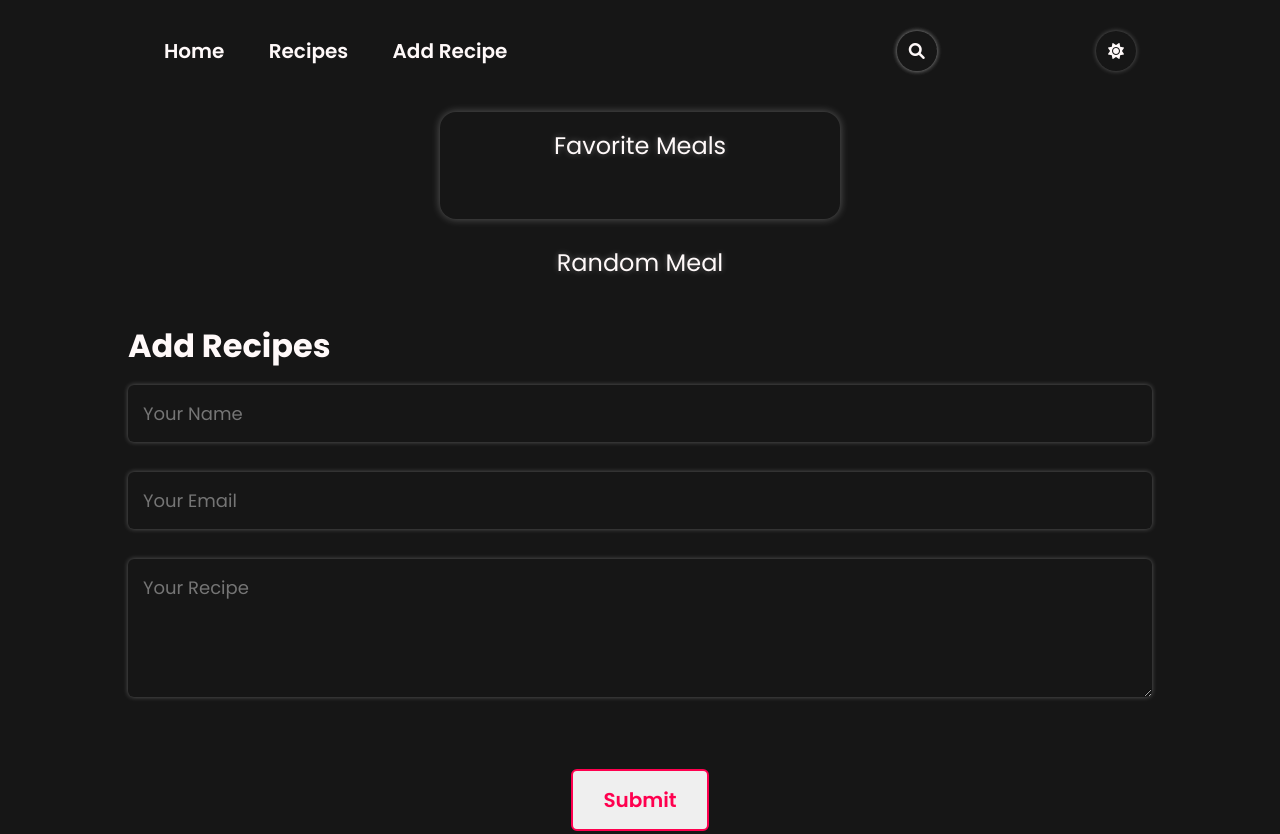
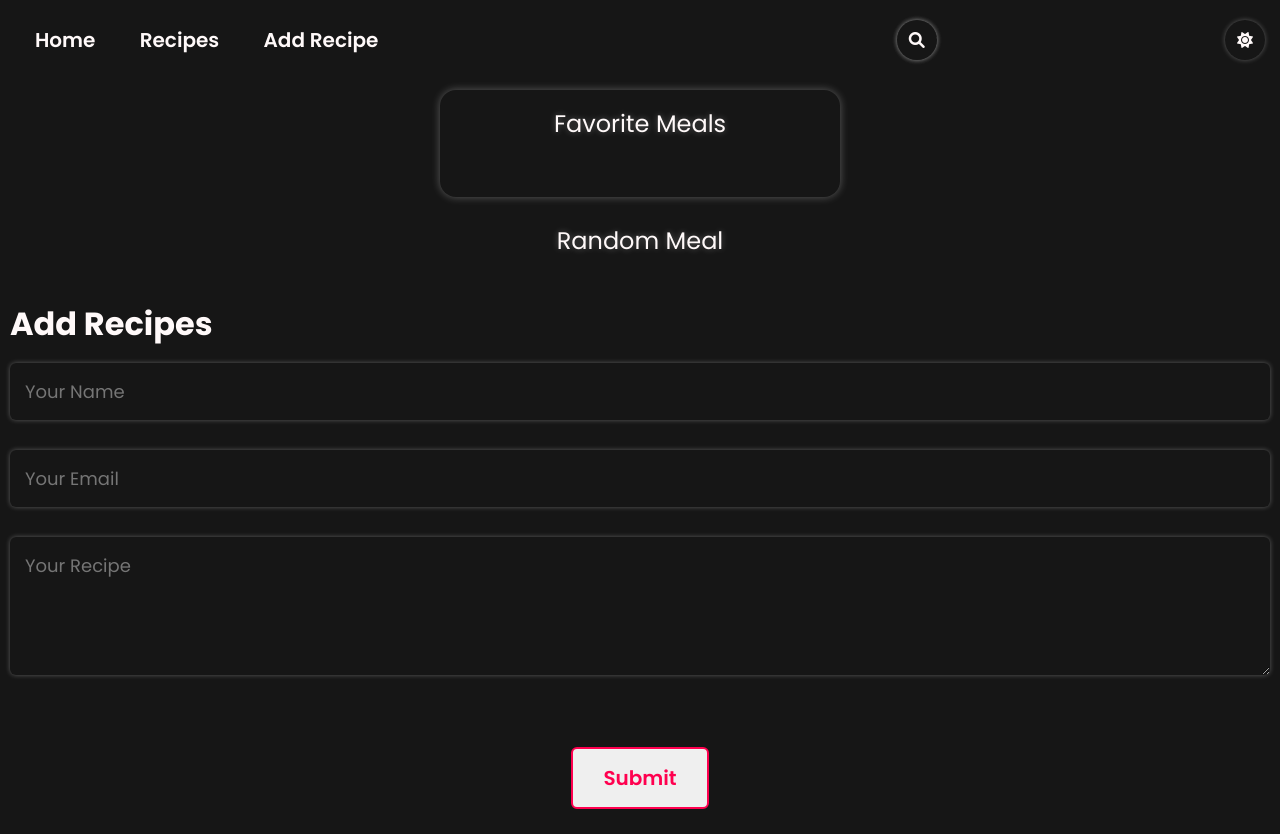
Before and after one commit to SohamBarma08/Cook-Book, a plain HTML site: page index.html in a window 1280 px wide. Shown: the top 834 px of the page. Drawn offline with Linux system fonts and the light colour scheme; no server answers.

Commit message:
css fixed

```diff
--- a/style.css
+++ b/style.css
@@ -25,7 +25,7 @@ body {
 
 }
 .container{
-    padding: 10px 10%;
+    padding: 10px;
 }
 nav{
     display: flex;
@@ -95,7 +95,7 @@ nav .fa-solid{
     display: flex;
     justify-content: space-between;
     align-items: center;
-    padding: 1rem 1rem;
+    padding: 5px;
 }
 .light-dark-mode {
     width: 40px;
@@ -436,7 +436,7 @@ form input, form textarea{
     color: #ff004f;
 }
 
-@media only screen and (max-width: 600px) {
+@media only screen and (max-width: 885px) {
     .hader-text{
         margin-top: 100%;
         font-size: 16px;
@@ -469,6 +469,7 @@ form input, form textarea{
         left: 25px;
         cursor: pointer;
     }
+
     .card {
         width: clamp(200px, 92vw, 300px);
     }
```
